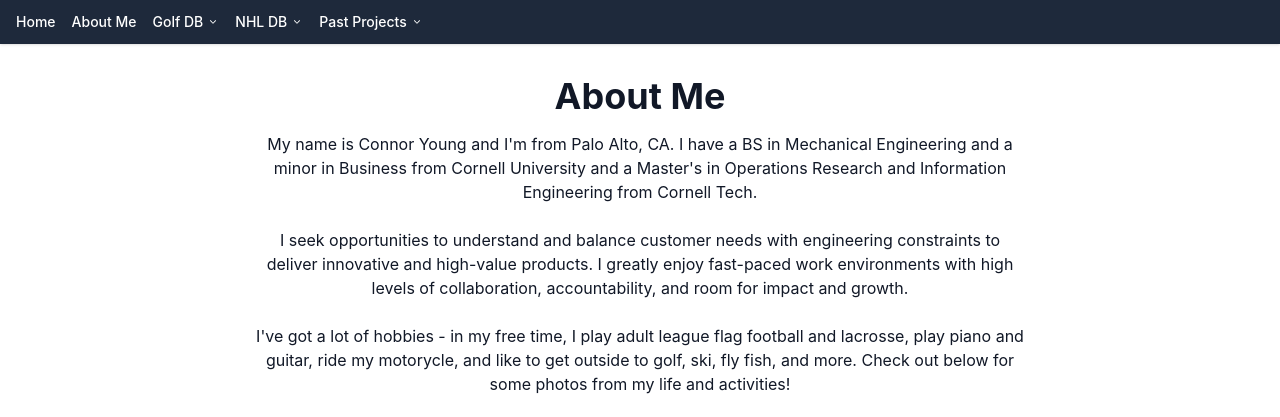
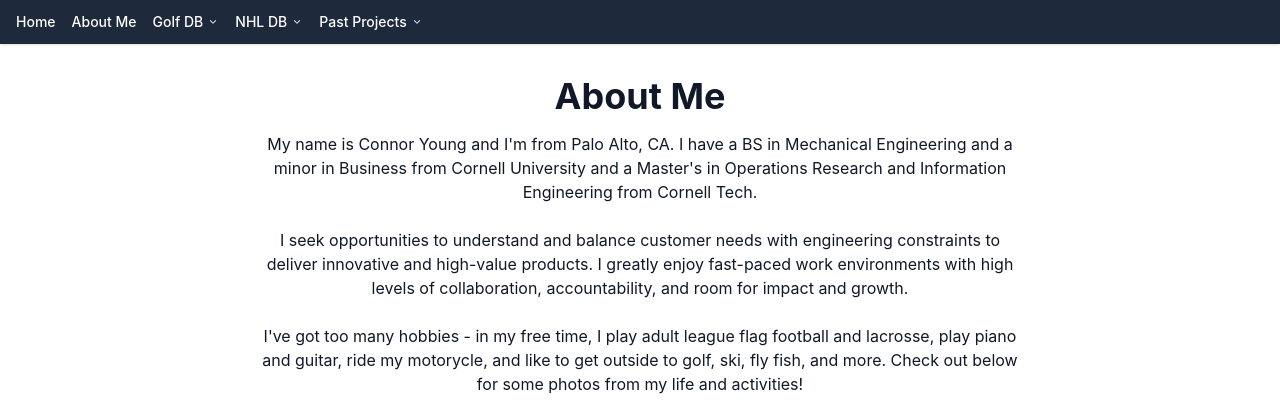
Before and after one commit to connory33/Personal-Website-v2, a PHP site: page /aboutMe.php in a window 1280 px wide. Shown: the top 417 px of the page. Run offline with PHP 8.4, Linux system fonts and the light colour scheme; some libraries are stand-ins or nearby versions.

Commit message:
Few small content changes

```diff
--- a/public_html/aboutMe.php
+++ b/public_html/aboutMe.php
@@ -27,7 +27,7 @@
         innovative and high-value products. I greatly enjoy fast-paced work environments with high levels of
         collaboration, accountability, and room for impact and growth.
         <br><br>
-            I've got a lot of hobbies - in my free time, I play adult league flag football and lacrosse, play piano and guitar, ride my motorycle,
+            I've got too many hobbies - in my free time, I play adult league flag football and lacrosse, play piano and guitar, ride my motorycle,
             and like to get outside to golf, ski, fly fish, and more. Check out below for some photos from my life and activities!
         </p>
         <br>
@@ -37,11 +37,11 @@
         <img class="mb-4 w-full rounded-lg" src="/resources/images/football_dad.JPG" alt="Photo 1">
         <img class="mb-4 w-full rounded-lg" src="/resources/images/cal_club1.jpg" alt="Photo 2">
         <img class="mb-4 w-full rounded-lg" src="/resources/images/farm.jpg" alt="Photo 3">
-        <img class="mb-4 w-full rounded-lg" src="/resources/images/miata.jpg" alt="Photo 4">
+        <!-- <img class="mb-4 w-full rounded-lg" src="/resources/images/miata.jpg" alt="Photo 4"> -->
         <img class="mb-4 w-full rounded-lg" src="/resources/images/monttremblant.JPG" alt="Photo 5">
         <img class="mb-4 w-full rounded-lg" src="/resources/images/hockey.jpg" alt="Photo 6">
-        <img class="mb-4 w-full rounded-lg" src="/resources/images/miata_engine.JPG" alt="Photo 7">
-        <img class="mb-4 w-full rounded-lg" src="/resources/images/skiphoto_trans.jpg" alt="Photo 9">
+        <!-- <img class="mb-4 w-full rounded-lg" src="/resources/images/miata_engine.JPG" alt="Photo 7"> -->
+        <!-- <img class="mb-4 w-full rounded-lg" src="/resources/images/skiphoto_trans.jpg" alt="Photo 9"> -->
         </div>
     </body>
 
```
